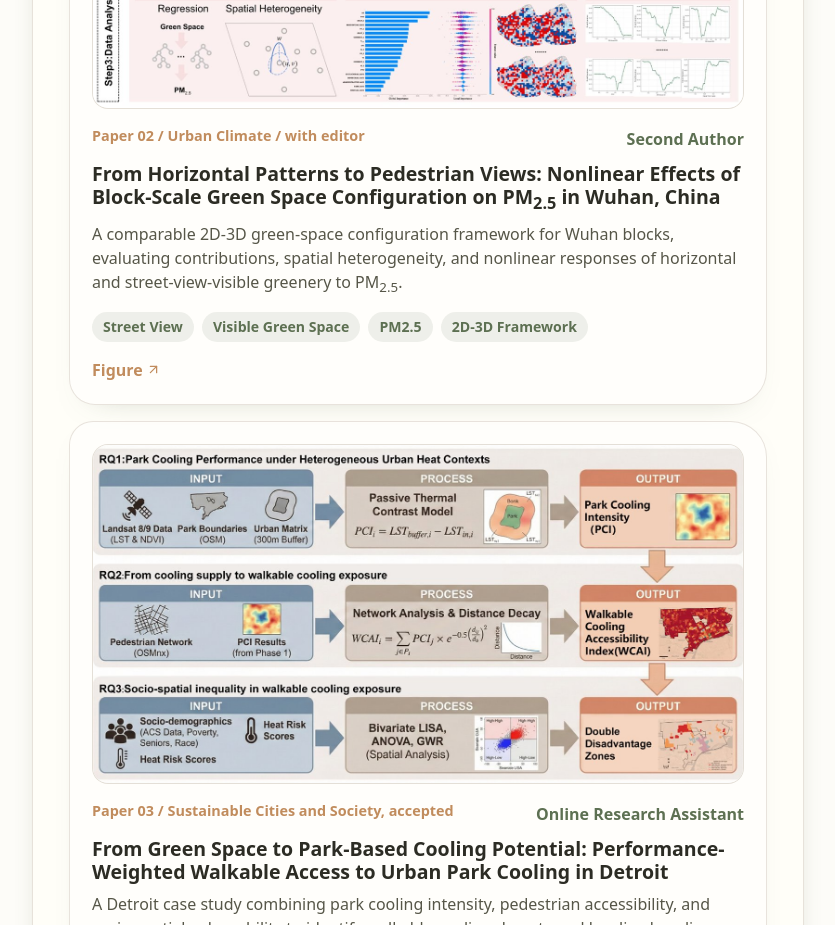
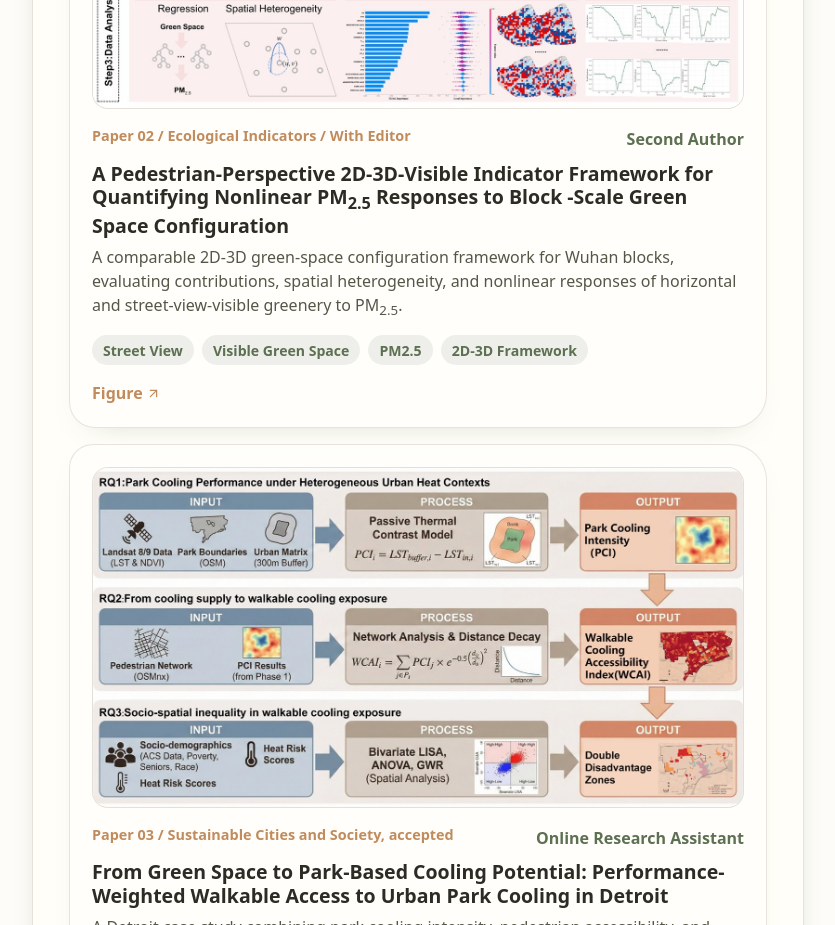
Before and after one commit to yuyanchen1010/yuyanchen1010.github.io, a React (Vite) app in the folder project/: page / in a window 1280 px wide. Shown: the part 2720-3645 px from the top of the page, without its empty margins (396-1231 px from the left). Built offline with nearby package versions, Linux system fonts and the light colour scheme.

Commit message:
Update Paper 02 title journal and status

```diff
--- a/project/src/content/siteContent.ts
+++ b/project/src/content/siteContent.ts
@@ -245,8 +245,8 @@ export const content: Record<Language, SiteContent> = {
         links: [{ label: "Figure", href: researchImages.lczpm }],
       },
       {
-        title: "From Horizontal Patterns to Pedestrian Views: Nonlinear Effects of Block-Scale Green Space Configuration on PM2.5 in Wuhan, China",
-        meta: "Paper 02 / Urban Climate / with editor",
+        title: "A Pedestrian-Perspective 2D-3D-Visible Indicator Framework for Quantifying Nonlinear PM2.5 Responses to Block -Scale Green Space Configuration",
+        meta: "Paper 02 / Ecological Indicators / With Editor",
         type: "Second Author",
         description:
           "建立可比较的 2D-3D 绿色空间格局指标框架，评估二维水平绿地与街景可见绿地配置对武汉街区 PM2.5 的贡献差异、空间异质性与非线性响应。",
@@ -550,8 +550,8 @@ export const content: Record<Language, SiteContent> = {
         links: [{ label: "Figure", href: researchImages.lczpm }],
       },
       {
-        title: "From Horizontal Patterns to Pedestrian Views: Nonlinear Effects of Block-Scale Green Space Configuration on PM2.5 in Wuhan, China",
-        meta: "Paper 02 / Urban Climate / with editor",
+        title: "A Pedestrian-Perspective 2D-3D-Visible Indicator Framework for Quantifying Nonlinear PM2.5 Responses to Block -Scale Green Space Configuration",
+        meta: "Paper 02 / Ecological Indicators / With Editor",
         type: "Second Author",
         description:
           "A comparable 2D-3D green-space configuration framework for Wuhan blocks, evaluating contributions, spatial heterogeneity, and nonlinear responses of horizontal and street-view-visible greenery to PM2.5.",
```
